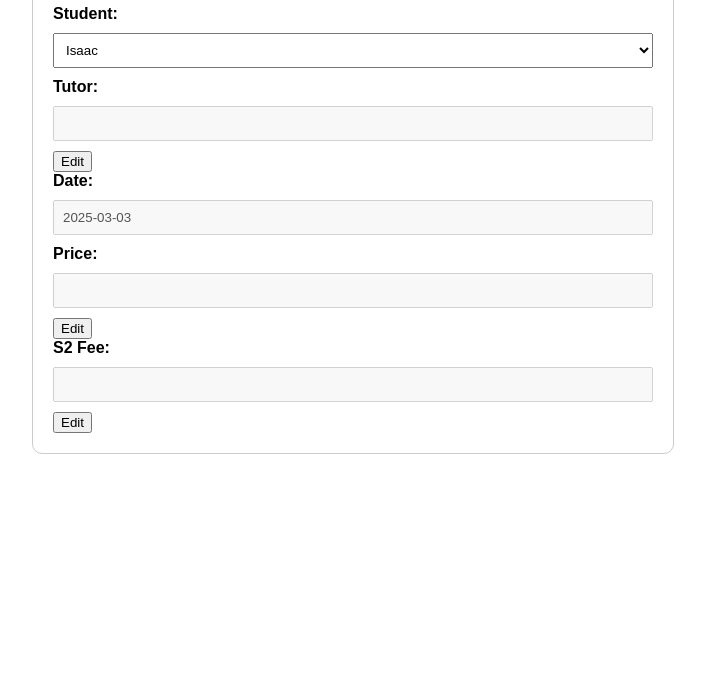
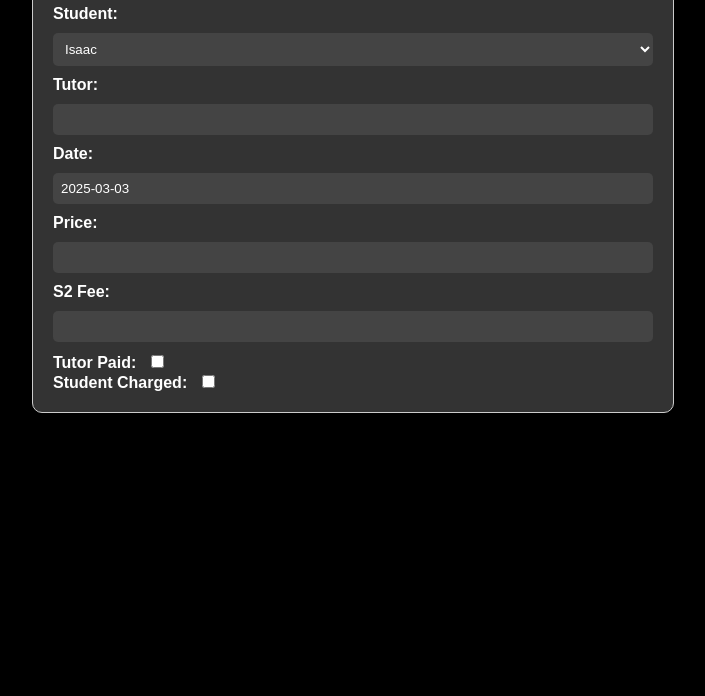
Before and after one commit to S2ADMINCAN/SESSIONS, a plain HTML site: page logsession.html in a window 1280 px wide. Shown: the part 104-800 px from the top of the page, without its empty margins (287-992 px from the left). Drawn offline with Linux system fonts and the light colour scheme.

Commit message:
Update logsession.html

```diff
--- a/logsession.html
+++ b/logsession.html
@@ -8,6 +8,8 @@
         body {
             font-family: Arial, sans-serif;
             margin: 20px;
+            background-color: black;
+            color: white;
         }
         .container {
             max-width: 600px;
@@ -15,6 +17,7 @@
             padding: 20px;
             border: 1px solid #ccc;
             border-radius: 10px;
+            background-color: #333;
         }
         label {
             font-weight: bold;
@@ -24,10 +27,13 @@
             padding: 8px;
             margin: 10px 0;
             box-sizing: border-box;
+            background-color: #444;
+            color: white;
+            border: none;
+            border-radius: 5px;
         }
-        .button-group {
-            display: flex;
-            justify-content: space-between;
+        input[type="checkbox"] {
+            margin-left: 10px;
         }
     </style>
 </head>
@@ -37,47 +43,49 @@
         <form>
             <label for="student">Student:</label>
             <select id="student">
-                <!-- Options will be filled by reading the text file -->
+                <option value="Isaac,Ryan,30,2">Isaac</option>
+                <option value="Sophie,Ryan,30,6">Sophie</option>
+                <option value="Declan,Ryan,30,6">Declan</option>
+                <option value="Isla,Nick,35,7">Isla</option>
+                <option value="Cameryn,Nick,30,4">Cameryn</option>
+                <option value="Clare,Nick,40,8">Clare</option>
+                <option value="Munreet,Jonah,30,6">Munreet</option>
+                <option value="Ikjot,Ryan,30,6">Ikjot</option>
+                <option value="Cassidy,Ryan,30,6">Cassidy</option>
             </select><br>
 
             <label for="tutor">Tutor:</label>
-            <input type="text" id="tutor" disabled><button type="button" onclick="editField('tutor')">Edit</button><br>
+            <input type="text" id="tutor"><br>
 
             <label for="date">Date:</label>
-            <input type="text" id="date" value="" disabled><br>
+            <input type="text" id="date" value=""><br>
 
             <label for="price">Price:</label>
-            <input type="text" id="price" disabled><button type="button" onclick="editField('price')">Edit</button><br>
+            <input type="text" id="price"><br>
 
             <label for="s2Fee">S2 Fee:</label>
-            <input type="text" id="s2Fee" disabled><button type="button" onclick="editField('s2Fee')">Edit</button><br>
+            <input type="text" id="s2Fee"><br>
+
+            <label for="tutorPaid">Tutor Paid:</label>
+            <input type="checkbox" id="tutorPaid"><br>
+
+            <label for="studentCharged">Student Charged:</label>
+            <input type="checkbox" id="studentCharged"><br>
         </form>
     </div>
 
     <script>
-        document.getElementById('date').value = new Date().toISOString().split('T')[0]; // Auto-fill today's date
-        const students = `Isaac, Ryan, N/A, 30, 2\nSophie, Ryan, sophiehenri613@gmail.com, 30, 6\nDeclan, Ryan, declanhagley@gmail.com, 30, 6\nIsla, Nick, lindseycurran@hotmail.com, 35, 7\nCameryn, Nick, lindseycurran@hotmail.com, 30, 4\nClare, Nick, clarekwiatkowski00@gmail.com, 40, 8\nMunreet, Jonah, munreetcheema16@gmail.com, 30, 6\nIkjot, Ryan, IkjotCheema2008@gmail.com, 30, 6\nCassidy, Ryan, cassidyy148@gmail.com, 30, 6`;
-        const studentList = students.split('\n');
-        const studentSelect = document.getElementById('student');
+        document.getElementById('date').value = new Date().toISOString().split('T')[0];
 
-        studentList.forEach(line => {
-            const [student, tutor, , price, s2Fee] = line.split(', ');
-            const option = document.createElement('option');
-            option.value = `${student},${tutor},${price},${s2Fee}`;
-            option.text = student;
-            studentSelect.appendChild(option);
-        });
-
-        studentSelect.addEventListener('change', function() {
+        // Automatically fill other fields when a student is selected
+        document.getElementById('student').addEventListener('change', function() {
             const selectedData = this.value.split(',');
             document.getElementById('tutor').value = selectedData[1];
             document.getElementById('price').value = selectedData[2];
             document.getElementById('s2Fee').value = selectedData[3];
+            document.getElementById('tutorPaid').checked = false;
+            document.getElementById('studentCharged').checked = false;
         });
-
-        function editField(fieldId) {
-            document.getElementById(fieldId).disabled = false;
-        }
     </script>
 </body>
 </html>
```
